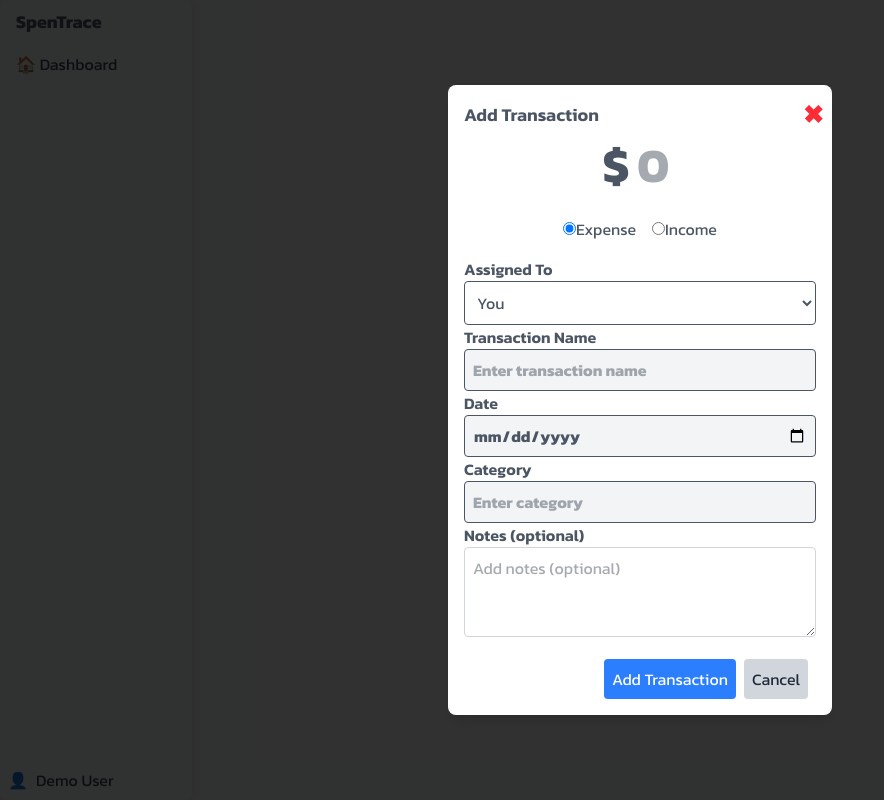
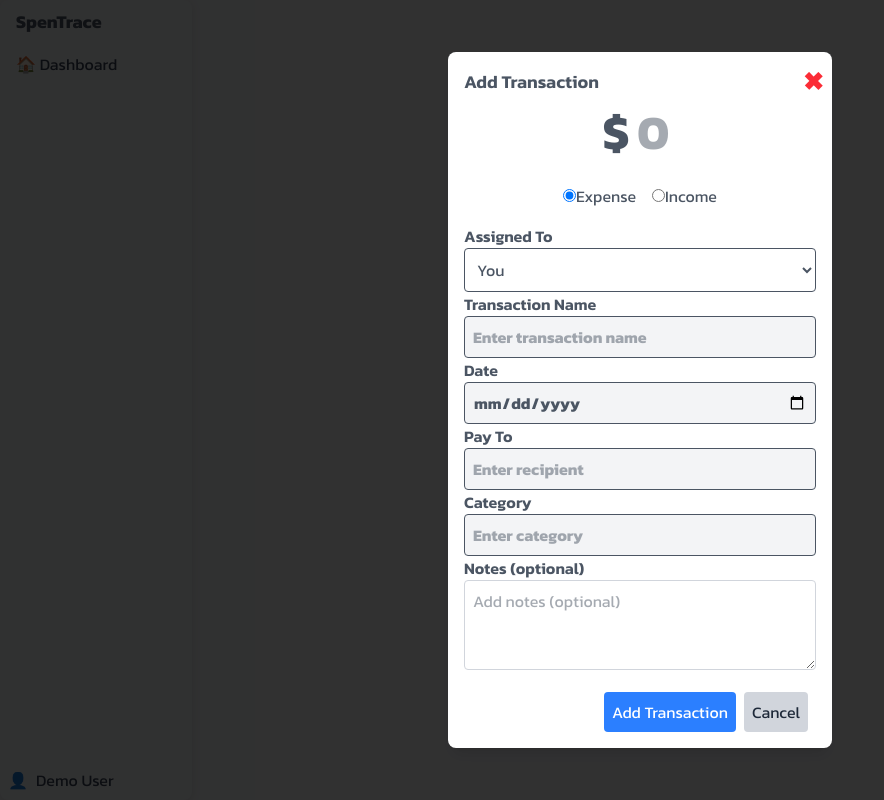
Before and after one commit to Bernard-Calma/spentrace, a Next.js app: page /demo/add-transaction in a window 1280 px wide. Shown: the whole page, without its empty margins (0-884 px from the left). Built offline with nearby package versions, Linux system fonts and the light colour scheme.

Commit message:
feat(Tranasction): Pay to
Add pay to property

```diff
--- a/app/demo/add-transaction/page.tsx
+++ b/app/demo/add-transaction/page.tsx
@@ -186,6 +186,16 @@ const AddTransaction = ({ hideComponent }: { hideComponent: () => void }) => {
         />
 
         <LabelInput
+          type="text"
+          htmlFor="payTo"
+          text="Pay To"
+          name="payTo"
+          placeholder="Enter recipient"
+          value={newTransaction.payTo}
+          onChange={handleChange}
+        />
+
+        <LabelInput
           disabled={isDemo} // Disable if not in demo mode
           type="text"
           htmlFor="transactionCategory"
--- a/type.d.ts
+++ b/type.d.ts
@@ -9,7 +9,7 @@ interface Transaction {
   notes?: string;
   addedBy?: string; // Optional field to track who added the transaction
   status?: "pending" | "completed" | "cancelled"; // Optional field to track transaction status
-  paidTo?: string; // Optional field to specify who the transaction was paid to
+  payTo?: string; // Optional field to specify who the transaction was paid to
 }
 
 interface Budget {
```
